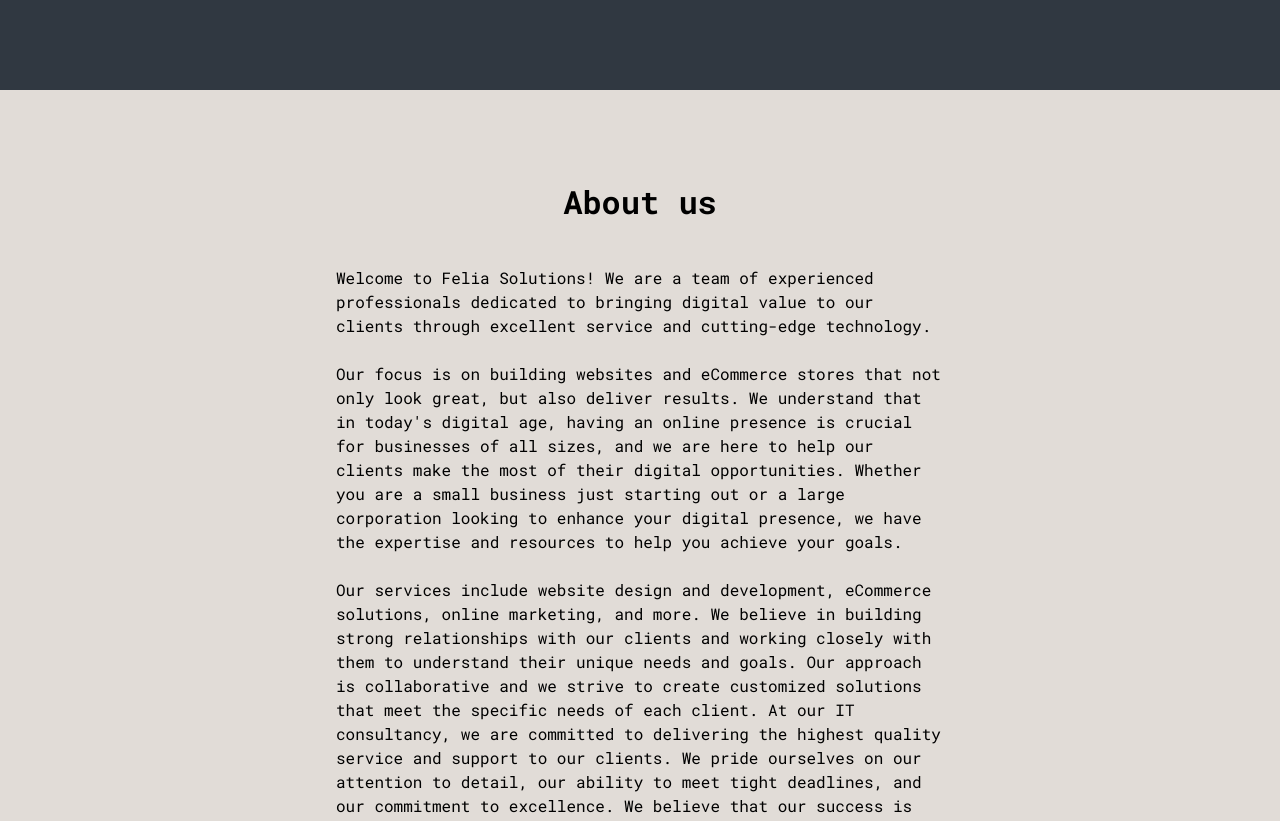
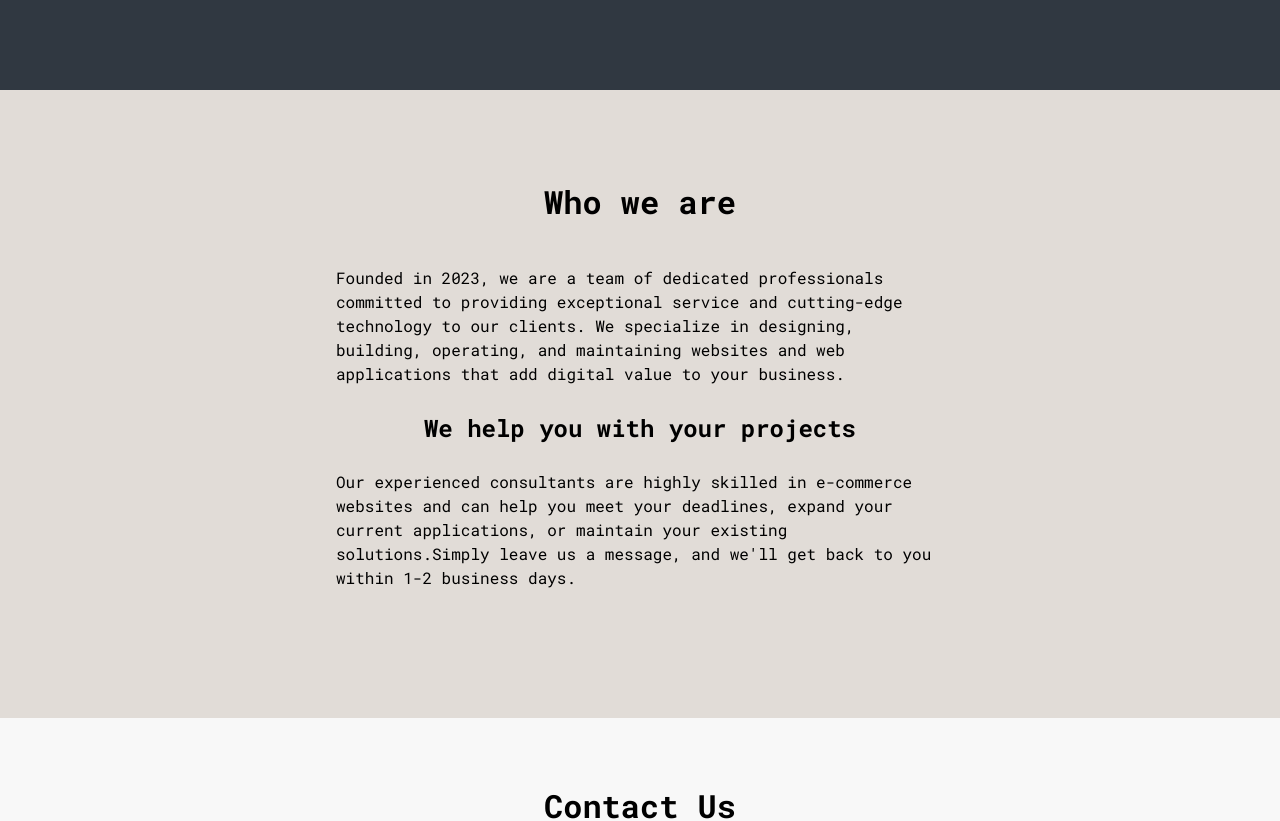
Before and after one commit to cuongtran-6618/cuongtran-6618.github.io, a Next.js app: page / in a window 1280 px wide. Shown: the part 1460-2281 px from the top of the page. Built offline with nearby package versions, Linux system fonts and the light colour scheme.

Commit message:
change about us, update navigation

```diff
--- a/components/AboutUs.tsx
+++ b/components/AboutUs.tsx
@@ -20,36 +20,23 @@
             className="pt-6 text-base break-words text-left"
           >
             <p>
-              Welcome to Felia Solutions! We are a team of experienced
-              professionals dedicated to bringing digital value to our clients
-              through excellent service and cutting-edge technology.
+              Founded in 2023, we are a team of dedicated professionals
+              committed to providing exceptional service and cutting-edge
+              technology to our clients. We specialize in designing, building,
+              operating, and maintaining websites and web applications that add
+              digital value to your business.
             </p>
             <br />
-            <p>
-              Our focus is on building websites and eCommerce stores that not
-              only look great, but also deliver results. We understand that in
-              today&apos;s digital age, having an online presence is crucial for
-              businesses of all sizes, and we are here to help our clients make
-              the most of their digital opportunities. Whether you are a small
-              business just starting out or a large corporation looking to
-              enhance your digital presence, we have the expertise and resources
-              to help you achieve your goals.
-            </p>
+            <h3 className="text-center text-bolder text-xl font-bold">
+              We help you with your projects
+            </h3>
             <br />
             <p>
-              Our services include website design and development, eCommerce
-              solutions, online marketing, and more. We believe in building
-              strong relationships with our clients and working closely with
-              them to understand their unique needs and goals. Our approach is
-              collaborative and we strive to create customized solutions that
-              meet the specific needs of each client. At our IT consultancy, we
-              are committed to delivering the highest quality service and
-              support to our clients. We pride ourselves on our attention to
-              detail, our ability to meet tight deadlines, and our commitment to
-              excellence. We believe that our success is measured by the success
-              of our clients, and we are dedicated to helping them achieve their
-              goals. We look forward to working with you to bring your digital
-              vision to life!
+              Our experienced consultants are highly skilled in e-commerce
+              websites and can help you meet your deadlines, expand your current
+              applications, or maintain your existing solutions.Simply leave us
+              a message, and we&apos;ll get back to you within 1-2 business
+              days.
             </p>
           </div>
         </div>
--- a/components/ContactForm.tsx
+++ b/components/ContactForm.tsx
@@ -48,7 +48,6 @@
 
   return (
     <>
-      <section id="contact-us-banner-section" className="w-full"></section>
       <section className="mx-full cream-color px-4" id="contact-us-container">
         <form
           className="container mx-auto py-16 lg:px-80"
--- a/components/Footer.tsx
+++ b/components/Footer.tsx
@@ -31,7 +31,7 @@
             </div>
           </div>
           <div className="p-4 lg:px-12 text-white w-full md:w-1/2 lg:w-1/3 text-left lg:text-center">
-            <div className="">Linkedin</div>
+            <div>Linkedin</div>
             <div>Facebook</div>
           </div>
         </div>
--- a/components/Slider.tsx
+++ b/components/Slider.tsx
@@ -2,8 +2,8 @@
 
 export default function SliderItem({ image, index }) {
   return (
-    <div className="keen-slider__slide flex number-slide flex items-center justify-center content-center">
-      <img className="object-cover" src={image.src} alt={image.title} />
+    <div className="keen-slider__slide flex number-slide items-center justify-center content-center">
+      <Image src={image.src} alt={image.title} />
     </div>
   );
 }
--- a/data/company.json
+++ b/data/company.json
@@ -3,10 +3,10 @@
     "name": "Felia",
     "address": "Vantaa Finland.",
     "email": "hello@felia.fi",
-    "telephone": "(+358)00 000 0000"
+    "telephone": "(+358)50 357 7421"
   },
   "aboutUs": {
-    "title": "About us",
+    "title": "Who we are",
     "description": ""
   }
 }
--- a/data/navigation.json
+++ b/data/navigation.json
@@ -7,11 +7,10 @@
       "uid": "dd2d2005-4b59-4399-8d4b-ee6a9dbf581f"
     },
     {
-      "title": "Our portfolio",
-      "content": "Lorem ispum 2",
-      "link": "our-porfolio-container",
+      "title": "Who we are",
+      "link": "about-us-section",
       "type": "anchor",
-      "uid": "c3f02b16-363d-4c1c-a569-2b4bbfad7d38"
+      "uid": "dd2d2005-4b59-4399-8d4b-ee6a9dbf581g"
     },
     {
       "title": "Contact",
--- a/styles/globals.css
+++ b/styles/globals.css
@@ -132,14 +132,7 @@
   background-size: cover;
 }
 
-#contact-us-banner-section {
-  width: auto;
-  background-image: url('../public/images/brainstorm.jpg');
-  background-size: cover;
-}
-
 /** Service **/
-
 .service-item {
   border-radius: 1rem;
   border-color: var(--safety-orange-color);
```
